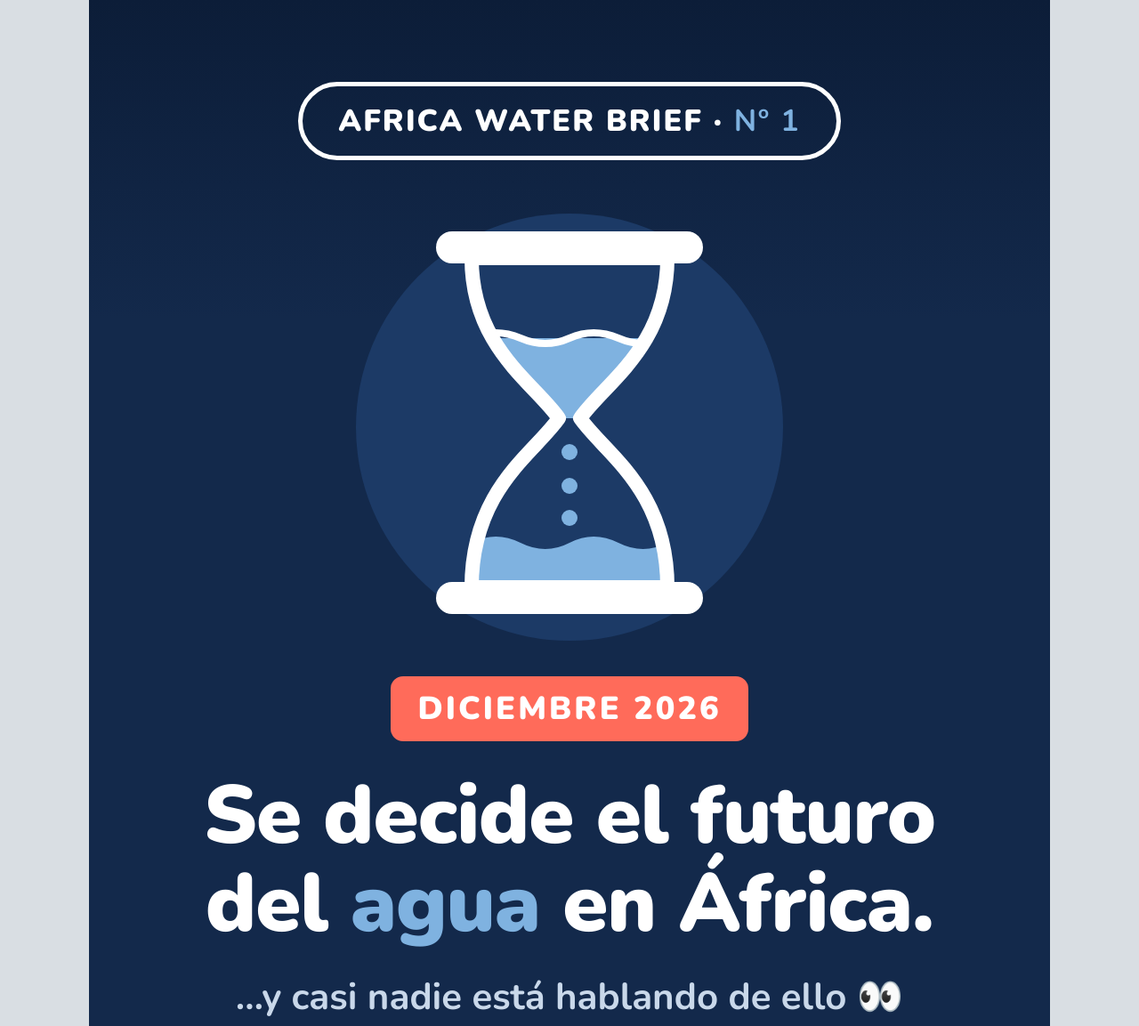
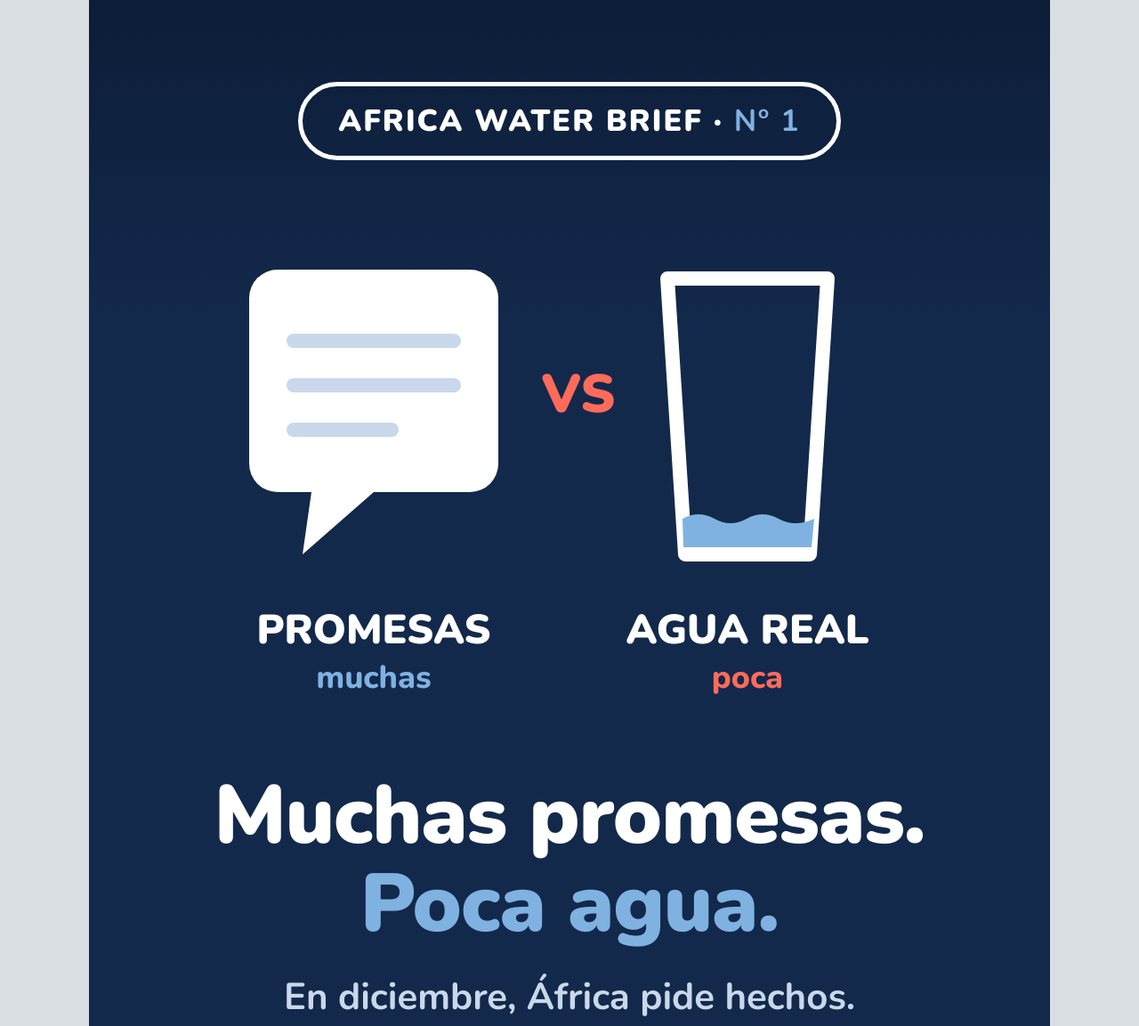
Before and after one commit to garcess6/Mi-proyecto-, a plain HTML site: page carruseles/01-cumbre-agua/carrusel.html in a window 1280 px wide. Shown: the top 1153 px of the page at 89% size. Drawn offline with nearby package versions, Linux system fonts and the light colour scheme.

Commit message:
Carrusel 1: portada final (contraste promesas vs agua)
Co-Authored-By: Claude Opus 5.5 <noreply@anthropic.com>
Claude-Session: https://claude.ai/code/session_01C2WTzcQ6PKe9X9fq6xDEGw

```diff
--- a/carruseles/01-cumbre-agua/carrusel.html
+++ b/carruseles/01-cumbre-agua/carrusel.html
@@ -84,32 +84,33 @@
 <section class="slide dark" id="s1">
   <div class="pill">AFRICA WATER BRIEF · <b>Nº 1</b></div>
   <div class="art">
-    <svg width="520" height="560" viewBox="0 0 520 560">
-      <circle cx="260" cy="290" r="240" fill="#1c3a66"/>
-      <clipPath id="hgclip"><path d="M150 100 H370 C370 200 300 240 272 280 C300 320 370 360 370 470 H150 C150 360 220 320 248 280 C220 240 150 200 150 100Z"/></clipPath>
-      <g clip-path="url(#hgclip)">
-        <path d="M150 190 H370 V280 H150Z" fill="var(--sky)"/>
-        <path d="M150 420 q27 -14 55 0 t55 0 t55 0 t55 0 V480 H150Z" fill="var(--sky)"/>
+    <svg width="760" height="520" viewBox="0 0 760 520">
+      <g transform="translate(20 40)">
+        <rect x="0" y="0" width="280" height="250" rx="32" fill="#fff"/>
+        <path d="M70 250 l-10 70 l80 -70Z" fill="#fff"/>
+        <line x1="50" y1="80" x2="230" y2="80" stroke="#c9d8ea" stroke-width="16" stroke-linecap="round"/>
+        <line x1="50" y1="130" x2="230" y2="130" stroke="#c9d8ea" stroke-width="16" stroke-linecap="round"/>
+        <line x1="50" y1="180" x2="160" y2="180" stroke="#c9d8ea" stroke-width="16" stroke-linecap="round"/>
+        <text x="140" y="420" text-anchor="middle" font-family="Nunito" font-weight="900" font-size="46" fill="#fff">PROMESAS</text>
+        <text x="140" y="470" text-anchor="middle" font-family="Nunito" font-weight="800" font-size="36" fill="var(--sky)">muchas</text>
       </g>
-      <path d="M150 190 q27 -12 55 0 t55 0 t55 0 t55 0" fill="none" stroke="#fff" stroke-width="8" stroke-linecap="round" clip-path="url(#hgclip)"/>
-      <circle cx="260" cy="318" r="9" fill="var(--sky)"/>
-      <circle cx="260" cy="356" r="9" fill="var(--sky)"/>
-      <circle cx="260" cy="392" r="9" fill="var(--sky)"/>
-      <path d="M150 100 H370 C370 200 300 240 272 280 C300 320 370 360 370 470 H150 C150 360 220 320 248 280 C220 240 150 200 150 100Z" fill="none" stroke="#fff" stroke-width="16" stroke-linejoin="round"/>
-      <rect x="110" y="70" width="300" height="36" rx="18" fill="#fff"/>
-      <rect x="110" y="464" width="300" height="36" rx="18" fill="#fff"/>
+      <text x="390" y="200" text-anchor="middle" font-family="Nunito" font-weight="900" font-size="60" fill="#ff6b5a">VS</text>
+      <g transform="translate(470 30)">
+        <path d="M20 20 H200 L180 330 H40Z" fill="none" stroke="#fff" stroke-width="16" stroke-linejoin="round"/>
+        <path d="M37 290 q18 -10 36 0 t36 0 t36 0 t40 0 L182 322 H38Z" fill="var(--sky)"/>
+        <text x="110" y="430" text-anchor="middle" font-family="Nunito" font-weight="900" font-size="46" fill="#fff">AGUA REAL</text>
+        <text x="110" y="480" text-anchor="middle" font-family="Nunito" font-weight="800" font-size="36" fill="#ff6b5a">poca</text>
+      </g>
     </svg>
   </div>
   <div class="text" style="margin-bottom:200px">
-    <div style="display:inline-block;background:#ff6b5a;color:#fff;font-weight:900;font-size:36px;letter-spacing:3px;padding:12px 30px;border-radius:14px;margin-bottom:34px">DICIEMBRE 2026</div>
-    <h1>Se decide el futuro<br>del <span class="hl">agua</span> en África.</h1>
-    <p class="sub">…y casi nadie está hablando de ello 👀</p>
+    <h1>Muchas promesas.<br><span class="hl">Poca agua.</span></h1>
+    <p class="sub">En diciembre, África pide hechos.</p>
   </div>
   <div class="foot">
     <div class="brand"><div class="logo"><svg width="40" height="40" style="color:var(--navy)"><use href="#drop"/></svg></div>@aquacoreglobal</div>
     <div class="swipe" style="background:#fff;color:var(--navy);padding:14px 28px;border-radius:40px">Desliza
-      <svg width="44" height="28" viewBox="0 0 44 28"><path d="M2 14 H38 M28 4 L40 14 L28 24" fill="none" stroke="currentColor" stroke-width="5" stroke-linecap="round" stroke-linejoin="round"/></svg>
-    </div>
+      <svg width="44" height="28" viewBox="0 0 44 28"><path d="M2 14 H38 M28 4 L40 14 L28 24" fill="none" stroke="currentColor" stroke-width="5" stroke-linecap="round" stroke-linejoin="round"/></svg></div>
   </div>
 </section>
 
```
Also changed, not shown: carruseles/01-cumbre-agua/slide-1.png, carruseles/01-cumbre-agua/slide-2.png, carruseles/01-cumbre-agua/slide-3.png, carruseles/01-cumbre-agua/slide-4.png, carruseles/01-cumbre-agua/slide-5.png, carruseles/01-cumbre-agua/slide-6.png, carruseles/01-cumbre-agua/slide-7.png.
